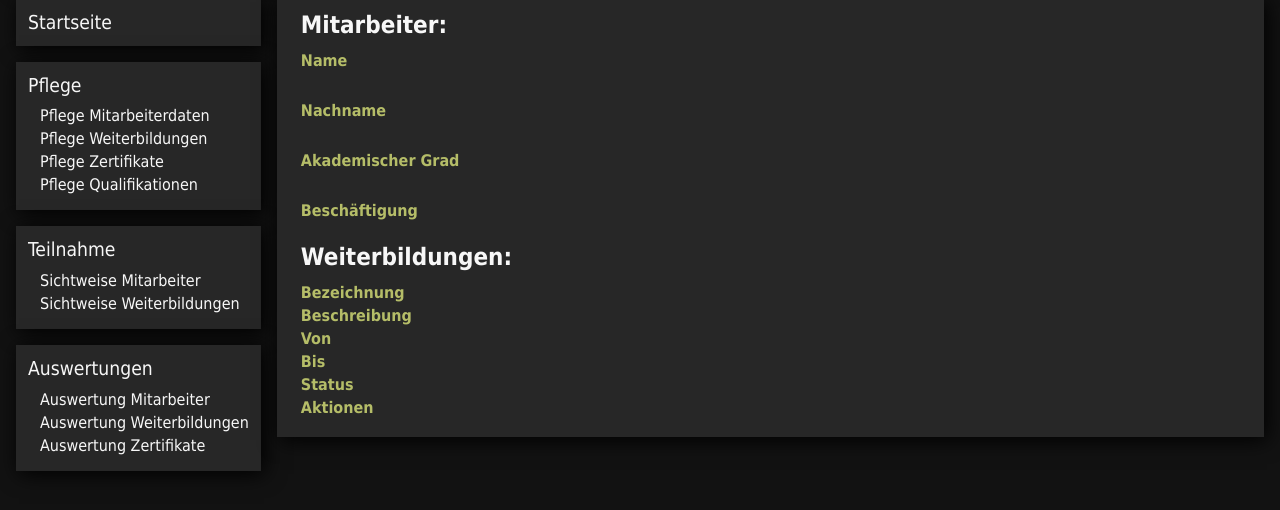
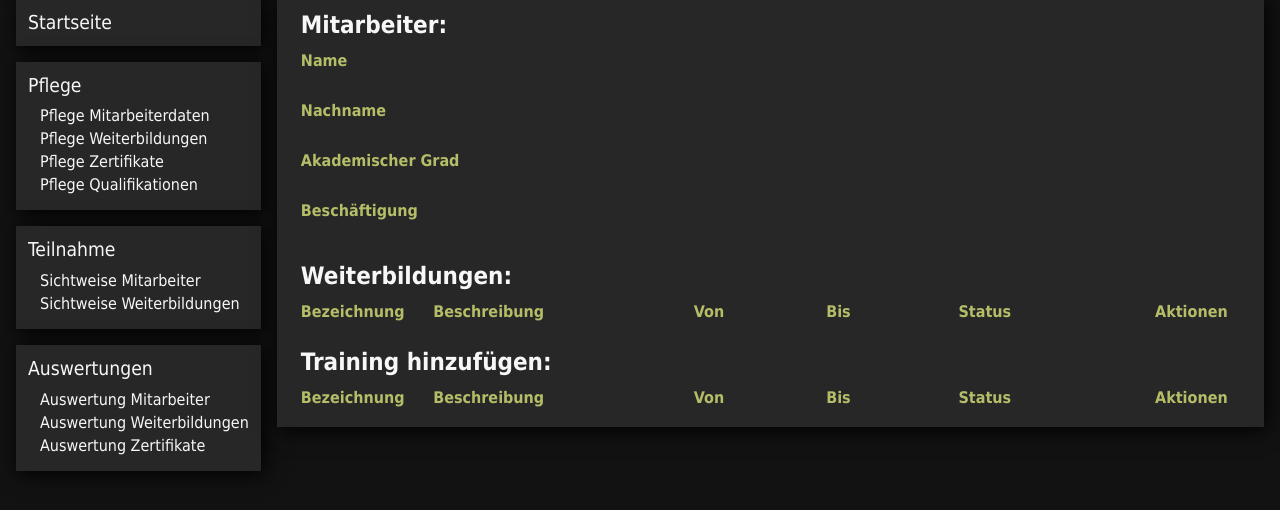
Before and after one commit to K4iblue/HSNR-WEB-P3, a Python web app: template templates/participation-employee.mako in a window 1280 px wide. Shown: the part 173-683 px from the top of the page. Run offline with Mako, Linux system fonts and the light colour scheme; the template is opened without the code that fills it, so the values that code supplies are empty.

Commit message:
added participation employee

```diff
--- a/app/application.py
+++ b/app/application.py
@@ -185,6 +185,7 @@ class Application:
             ''',
             [index]
         )
+        participations = self.participations.deserialize_result(participations)
         participations_ids = list(map(lambda m: m.training_id, participations))
         trainings_assigned = list(filter(lambda m: m.id in participations_ids, trainings))
         trainings_available = list(filter(lambda m: m.id not in participations_ids, trainings))
--- a/content/edit-employees.js
+++ b/content/edit-employees.js
@@ -98,8 +98,7 @@ document.querySelectorAll(".actions .add").forEach((e) =>
         method: "post",
         headers: { "Content-Type": "application/json" },
         body: JSON.stringify(employee),
-      });
-      window.location.reload();
+      }).then(() => window.location.reload());
     } else {
       alert("Sie bearbeitet gerade noch einen Eintrag!");
     }
--- a/content/main.css
+++ b/content/main.css
@@ -44,10 +44,6 @@
 
 .list-row > input {
   width: 100%;
-}
-
-.list-report {
-
 }
 
 .report-training {
--- /dev/null
+++ b/content/participation-employee.js
@@ -0,0 +1,28 @@
+document.querySelectorAll(".actions .add").forEach((e) =>
+  e.addEventListener("click", function (e) {
+    const row = this.parentElement.parentElement;
+    const employee_id = document.querySelector('[name="id"]').value
+    const training_id = row.dataset.trainingId;
+
+    fetch("/api/employee/add-participation", {
+      method: "post",
+      headers: { "Content-Type": "application/json" },
+      body: JSON.stringify({employee_id, training_id}),
+    }).then(() => window.location.reload());
+  })
+);
+document.querySelectorAll("select").forEach((e) =>
+  e.addEventListener("change", function (e) {
+    const row = this.parentElement.parentElement;
+    const employee_id = document.querySelector('[name="id"]').value
+    const training_id = row.dataset.trainingId;
+    const status = this.value;
+
+    fetch("/api/employee/update-participation", {
+      method: "post",
+      headers: { "Content-Type": "application/json" },
+      body: JSON.stringify({employee_id, training_id, status}),
+    })
+      .then(() => window.location.reload());
+  })
+);
--- a/templates/participation-employee.mako
+++ b/templates/participation-employee.mako
@@ -1,8 +1,12 @@
 <%inherit file="layout.mako"/>
+<%def name="head()">
+  <script defer src="/static/participation-employee.js"></script>
+</%def>
 <%def name="title()">
   Teilname Mitarbeiter
 </%def>
 <h2>Mitarbeiter:</h2>
+<input hidden name="id" value="${employee['id'] | h}"></input>
 <label>Name</label>
 <input disabled name="name" value="${employee['name'] | h}"></input>
 <label>Nachname</label>
@@ -11,10 +15,10 @@
 <input disabled name="degree" value="${employee['degree'] | h}"></input>
 <label>Beschäftigung</label>
 <input disabled name="occupation" value="${employee['occupation'] | h}"></input>
-
-
+<br/>
+<br/>
 <h2>Weiterbildungen:</h2>
-<div class="list-header list-participations-employee-trainings">
+<div class="list-header list-participation-trainings">
   <div>Bezeichnung</div>
   <div>Beschreibung</div>
   <div>Von</div>
@@ -23,19 +27,37 @@
   <div>Aktionen</div>
 </div>
 % for training in trainings_assigned:
-  <div data-training-id="${training['id']}" class="list-row list-participations-employee-trainings">
+  <div data-training-id="${training['id']}" class="list-row list-participation-trainings">
     <input disabled name="title" value="${training['title'] | h}"></input>
     <input disabled name="desc" value="${training['desc'] | h}"></input>
     <input disabled name="data_from" type="date" value="${training['date_from'] | h}"></input>
     <input disabled name="date_to" type="date" value="${training['date_to'] | h}"></input>
-    <% selected = participations[trainings['id']] %>
+    <% selected = participations[training['id']] %>
     <select>
       % for s in [1,2,3,4,5]:
-        <option ${selected == s and "selected" or ""} value="${s}"></option>
+        <option ${selected == s and "selected" or ""}>${s}</option>
       % endfor
     </select>
+  </div>
+% endfor
+<br/>
+<h2>Training hinzufügen:</h2>
+<div class="list-header list-participation-trainings">
+  <div>Bezeichnung</div>
+  <div>Beschreibung</div>
+  <div>Von</div>
+  <div>Bis</div>
+  <div>Status</div>
+  <div>Aktionen</div>
+</div>
+% for training in trainings_available:
+  <div data-training-id="${training['id']}" class="list-row list-participation-trainings">
+    <input disabled name="title" value="${training['title'] | h}"></input>
+    <input disabled name="desc" value="${training['desc'] | h}"></input>
+    <input disabled name="data_from" type="date" value="${training['date_from'] | h}"></input>
+    <input disabled name="date_to" type="date" value="${training['date_to'] | h}"></input>
     <div class="actions">
-      <a href="#" class="delete"><img title="Löschen" class="icon" src="/static/icons/trash-2.svg" /></a>
+      <a href="#" class="add"><img title="Hinzufügen" class="icon" src="/static/icons/plus.svg" /></a>
     </div>
   </div>
 % endfor
```
Also changed, not shown: data/data.db (added).
